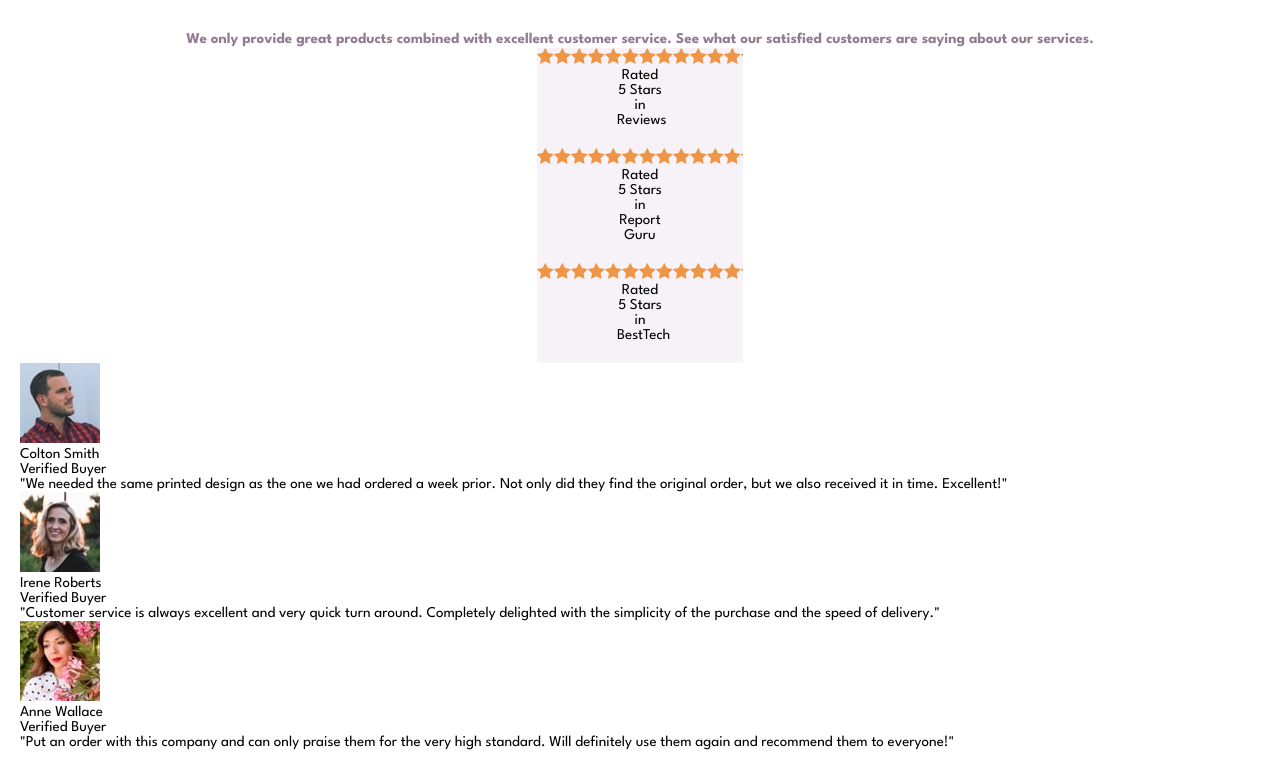
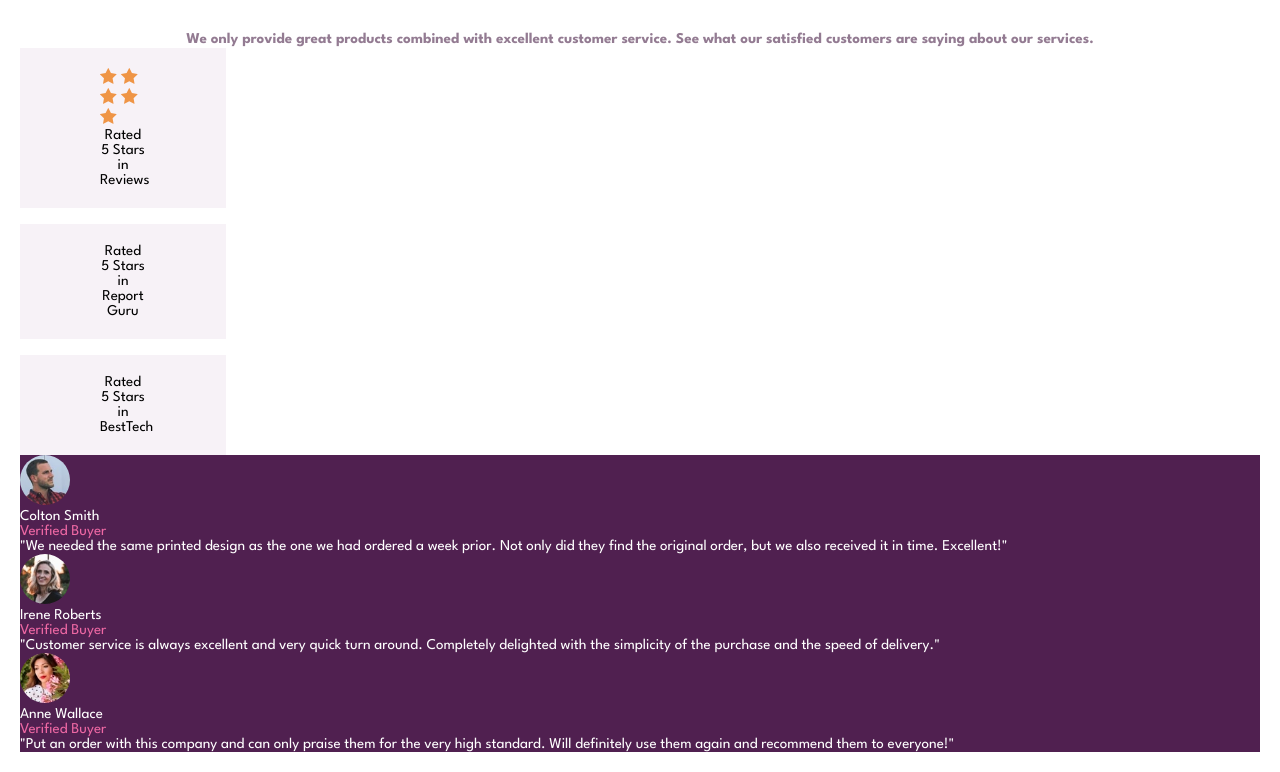
Before and after one commit to steph209/social-proof, a plain HTML site: page index.html in a window 1280 px wide. Shown: the part 82-854 px from the top of the page. Drawn offline with Linux system fonts and the light colour scheme.

Commit message:
adding basic css

```diff
--- a/index.html
+++ b/index.html
@@ -23,7 +23,11 @@
         </div>
         <div class="ratings">
             <section>
-                <!-- <img src="images/icon-star.svg" alt=""> -->
+                <img src="images/icon-star.svg" alt="">
+                <img src="images/icon-star.svg" alt="">
+                <img src="images/icon-star.svg" alt="">
+                <img src="images/icon-star.svg" alt="">
+                <img src="images/icon-star.svg" alt="">
                 <p>Rated 5 Stars in Reviews</p>
             </section>
 
--- a/style.css
+++ b/style.css
@@ -48,22 +48,49 @@ main {
 }
 
 .ratings {
-    display: flex;
+    /* display: flex;
     align-items: center;
-    flex-direction: column;
+    flex-direction: column; */
+
+    display: grid;
+    grid-template-columns: 1fr;
+    grid-gap: 1rem;
 }
 
 .ratings section {
     background-color: hsl(300, 24%, 96%);
-    background-image: url(images/icon-star.svg) ;
-    background-repeat: repeat-x;
+    /* background-image: url(images/icon-star.svg) ;
+    background-repeat: repeat-x; */
 
     width: 46px;
     padding: 20px 80px;
-
-    gap: 50px;
 }
 
 .ratings p {
     text-align: center;
 }
+
+/* .rating + section {
+    margin: 10px;
+} */
+
+/* .ratings img {
+    display: flex;
+    flex-direction: row;
+    align-items: center;
+} */
+
+.reviews {
+    background-color: hsl(300, 43%, 22%);
+    color: white;
+}
+
+.reviews img {
+    border-radius: 50%;
+
+    width: 50px;
+}
+
+.reviews span {
+    color: hsl(333, 80%, 67%);
+}
```
